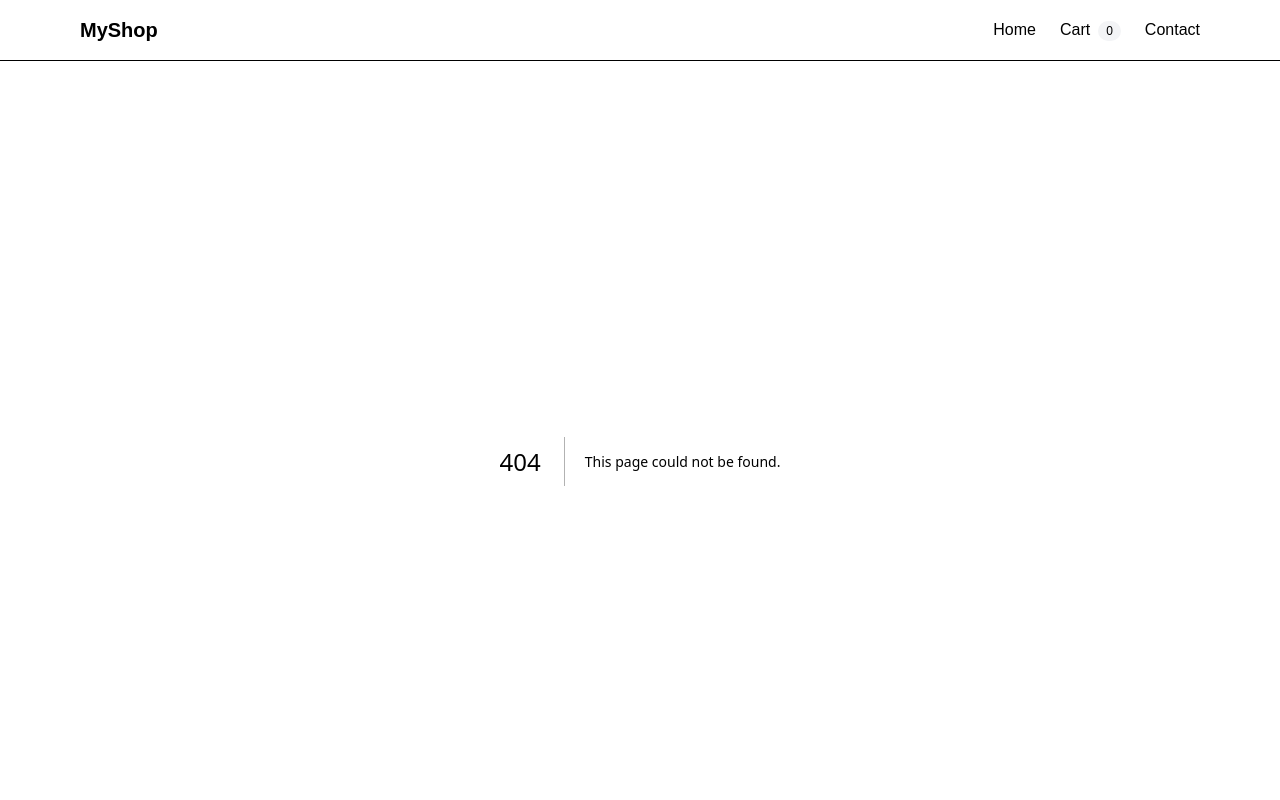
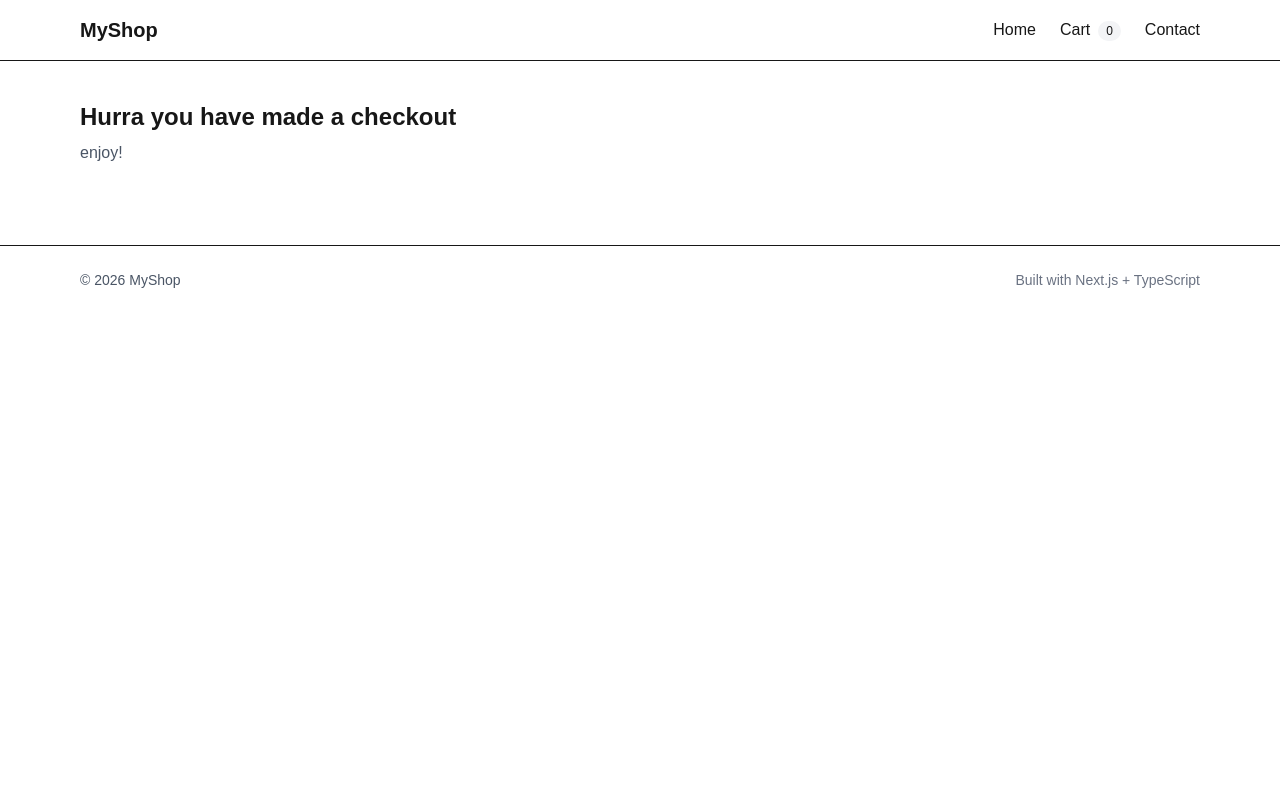
Before and after one commit to NoroffFEU/jsfw-2025-v1-anna-k-js-frameworks-ca, a Next.js app: page /checkout-success in a window 1280 px wide. Before the commit this address had no page. Shown: the top 800 px of the page. Built offline with nearby package versions, Linux system fonts and the light colour scheme.

Commit message:
added route struktur with placeholder pages

```diff
--- /dev/null
+++ b/app/cart/page.tsx
@@ -0,0 +1,8 @@
+export default function CartPage() {
+  return (
+    <main className="max-w-6xl mx-auto px-4 py-10">
+      <h1 className="text-2xl font-bold">Shopping Cart</h1>
+      <p className="mt-2 text-gray-600">Your cart is currently empty.</p>
+    </main>
+  )
+}
--- /dev/null
+++ b/app/checkout-success/page.tsx
@@ -0,0 +1,8 @@
+export default function CheckoutSuccess() {
+  return (
+    <main className="max-w-6xl mx-auto px-4 py-10">
+      <h1 className="text-2xl font-bold">Hurra you have made a checkout</h1>
+      <p className="mt-2 text-gray-600">enjoy!</p>
+    </main>
+  )
+}
--- /dev/null
+++ b/app/product/[id]/page.tsx
@@ -0,0 +1,8 @@
+export default function productDetail() {
+  return (
+    <main className="max-w-6xl mx-auto px-4 py-10">
+      <h1 className="text-2xl font-bold">this proooduct!</h1>
+      <p className="mt-2 text-gray-600">info about produkt!</p>
+    </main>
+  )
+}
```
Also changed, not shown: app/contact/page.tsx (added).
